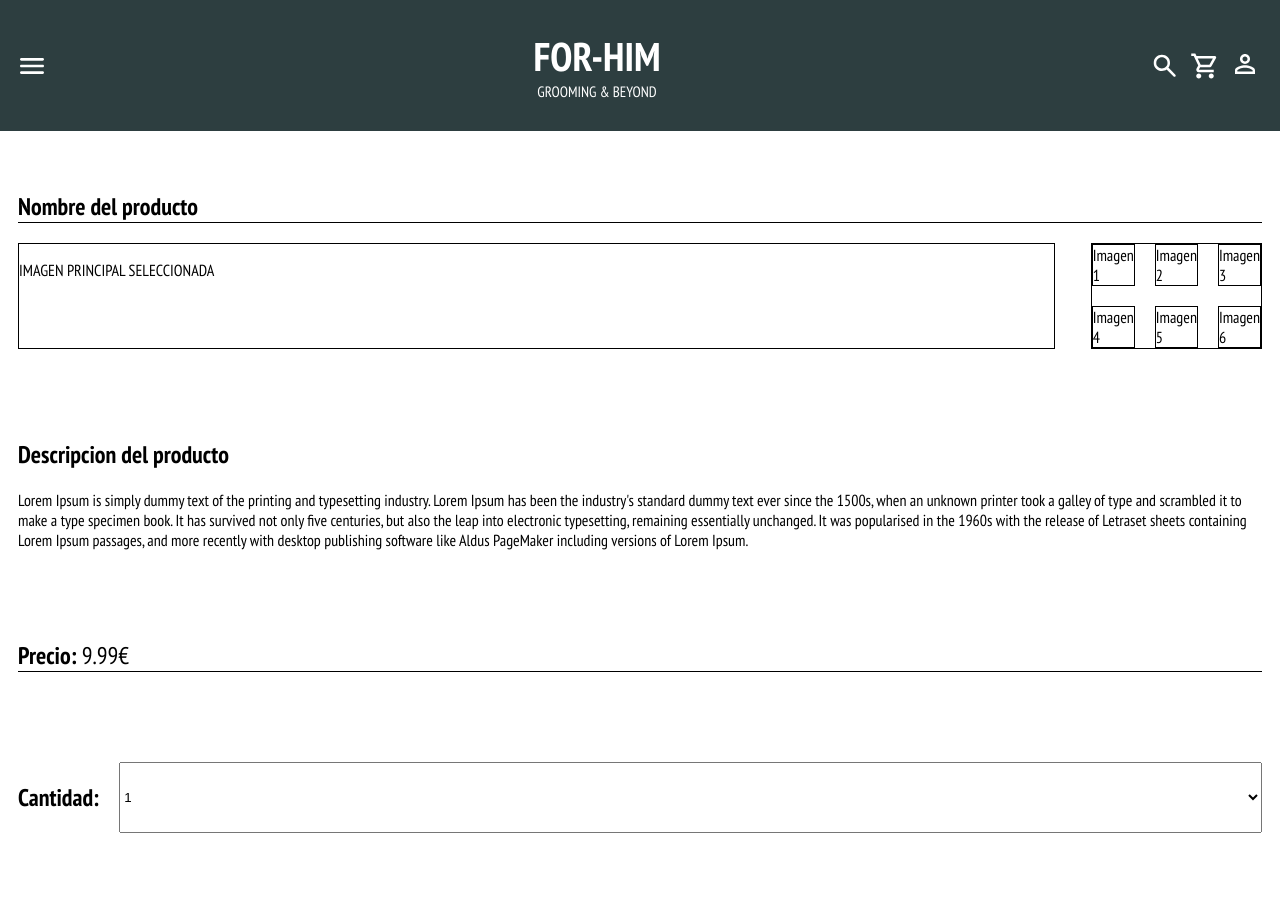
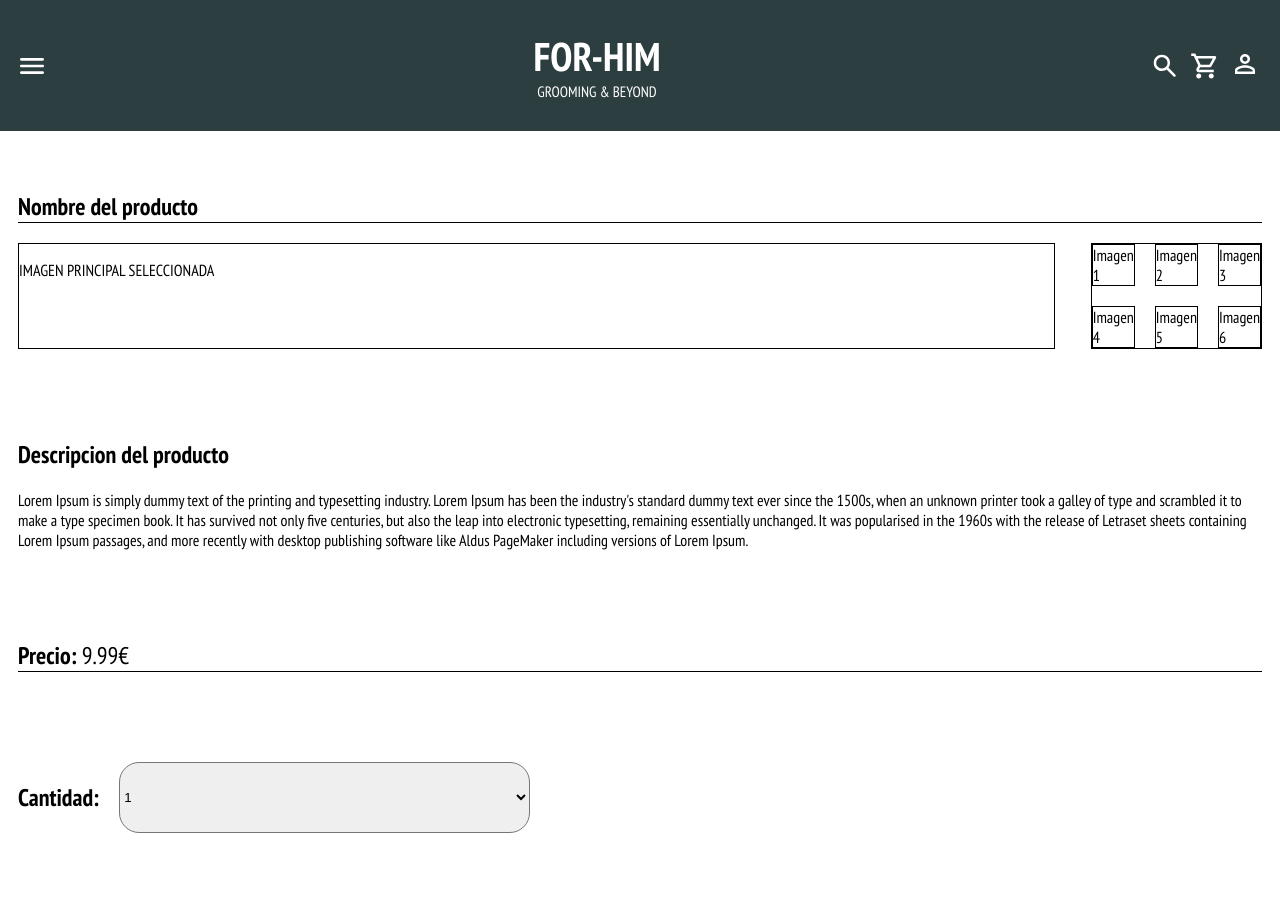
Before and after one commit to krakenfull25/proyectoSouthsix, a SvelteKit app: page /product-detail in a window 1280 px wide. Shown: the top 921 px of the page. Built offline with nearby package versions, Linux system fonts and the light colour scheme.

Commit message:
Retoque en el detalle del producto

```diff
--- a/src/routes/product-detail/+page.svelte
+++ b/src/routes/product-detail/+page.svelte
@@ -79,8 +79,11 @@ Esta es la página de detalle de producto, se mostrarán los datos de los produc
 		display: flex;
 		gap: 20px;
 
+
 		> select {
 			flex: 1;
+			border-radius: 20px;
+
 		}
 	}
 
@@ -117,4 +120,14 @@ Esta es la página de detalle de producto, se mostrarán los datos de los produc
 			border-radius: 15px;
 		}
 	}
+
+	@media (min-width: 1024px) {
+
+		.quantity {
+			width: 40%;
+
+
+		}
+	}
+
 </style>
```
